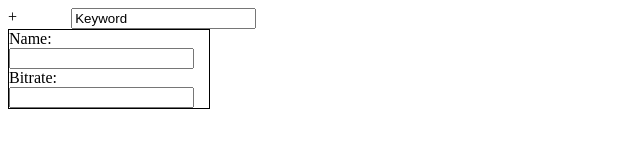
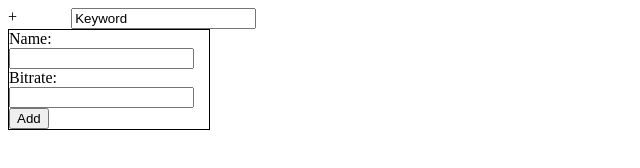
Before and after one commit to wanghao1891/monitor, a website: page index.html in a window 1280 px wide. Shown: the whole page, without its empty margins (0-640 px from the left). Drawn offline with nearby package versions, Linux system fonts and the light colour scheme.

Commit message:
add the way of showing and hiding the dialog, and test the ajax of jquery.

```diff
--- a/index.html
+++ b/index.html
@@ -16,6 +16,7 @@
 	<input id="live-channel-name" type="text"></input>
 	Bitrate:
 	<input id="live-channel-bitrate" type="text"></input>
+	<input type="button" value="Add" onclick="addLiveChannel()">
       </div>
     </div>
     <div id="search-live-channel-div" class="top-right">
--- a/public/js/index.js
+++ b/public/js/index.js
@@ -1,3 +1,45 @@
 function showAddLiveChannelDialog() {
-    $("#add-live-channel-dialog").hide();
+    $("#add-live-channel-dialog").toggle();
 }
+
+function addLiveChannel() {
+    // Using the core $.ajax() method
+    $.ajax({
+
+	// The URL for the request
+	url: "http://192.168.56.21:8080/channel",
+
+	// The data to send (will be converted to a query string)
+	data: {
+            name: "channel-001"
+	},
+
+	// Whether this is a POST or GET request
+	type: "POST",
+
+	// The type of data we expect back
+	dataType : "json",
+
+	// Code to run if the request succeeds;
+	// the response is passed to the function
+	success: function( json ) {
+	    console.log("json: " + json);
+//            $( "<h1>" ).text( json.title ).appendTo( "body" );
+//            $( "<div class=\"content\">").html( json.html ).appendTo( "body" );
+	},
+
+	// Code to run if the request fails; the raw request and
+	// status codes are passed to the function
+	error: function( xhr, status, errorThrown ) {
+            alert( "Sorry, there was a problem!" );
+            console.log( "Error: " + errorThrown );
+            console.log( "Status: " + status );
+            console.dir( xhr );
+	},
+
+	// Code to run regardless of success or failure
+	complete: function( xhr, status ) {
+            //alert( "The request is complete!" );
+	}
+    });
+}
```
Also changed, not shown: app.js (+7 -0 lines).
